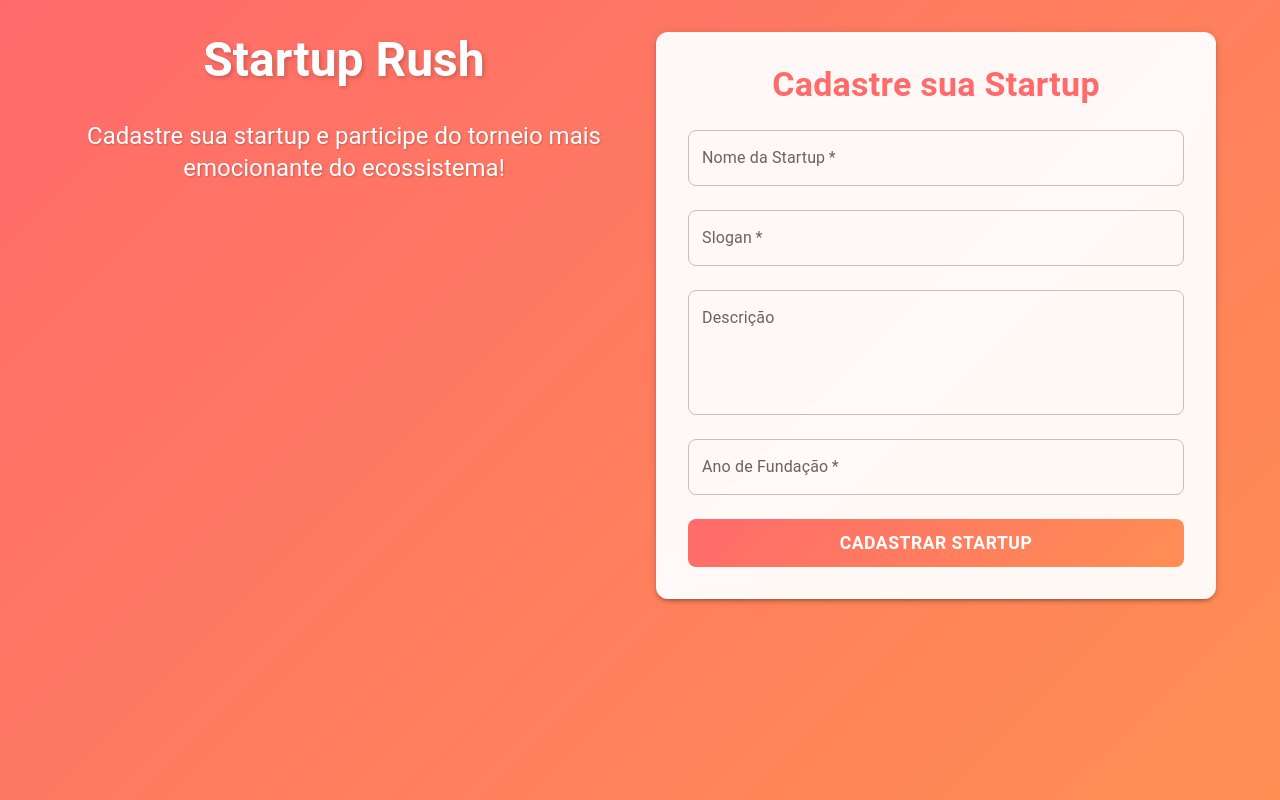
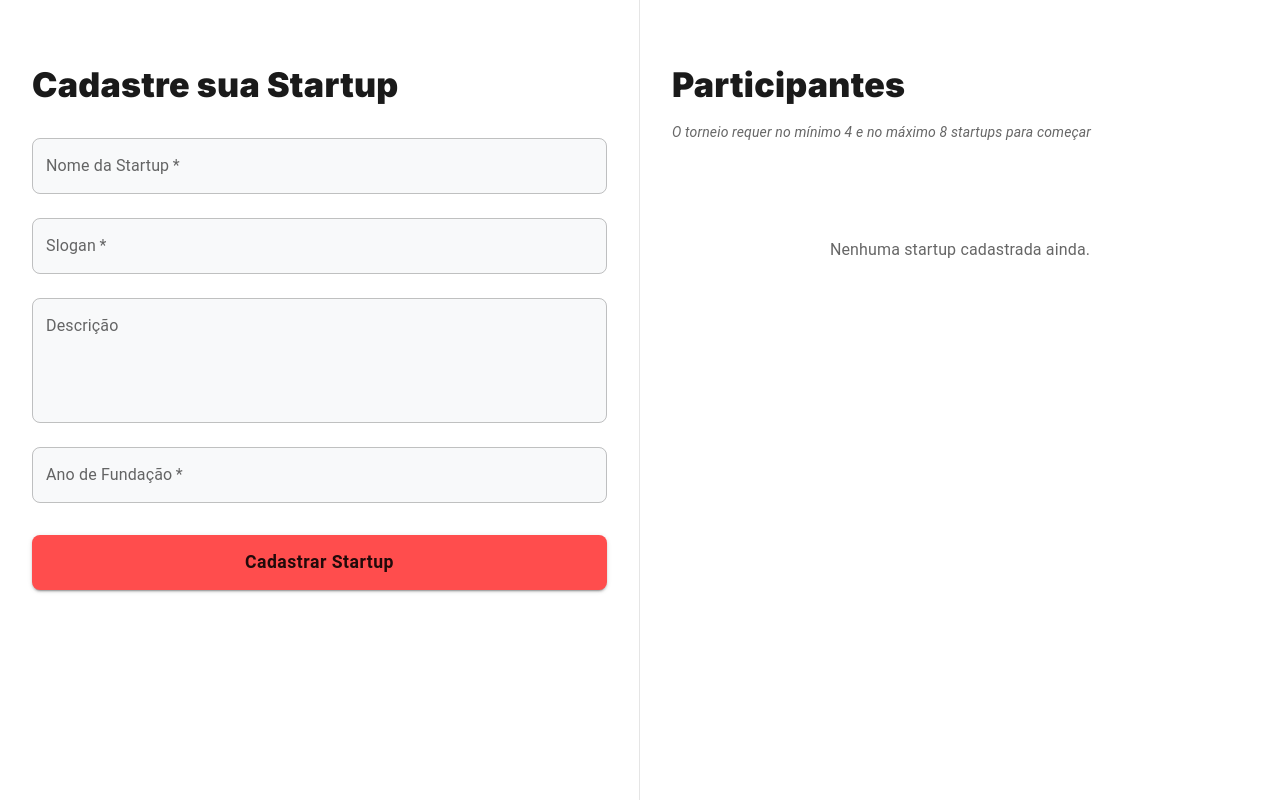
Before and after one commit to lucasnoryulson/desafio-dell, a React (Vite) app: page /register in a window 1280 px wide. Built offline with nearby package versions, Linux system fonts and the light colour scheme.

Commit message:
mudei o design da pagina de cadastro

```diff
--- a/src/components/StartupRegistration.tsx
+++ b/src/components/StartupRegistration.tsx
@@ -9,7 +9,6 @@ import {
   List,
   ListItem,
   ListItemText,
-  Divider,
   Container,
   Alert,
   Snackbar,
@@ -22,7 +21,6 @@ import { useNavigate } from 'react-router-dom';
 import { useTournamentStore } from '../store/tournamentStore';
 import { Startup } from '../types';
 import RocketLaunchIcon from '@mui/icons-material/RocketLaunch';
-import EmojiEventsIcon from '@mui/icons-material/EmojiEvents';
 
 const API_URL = 'http://localhost:3001/api';
 
@@ -145,98 +143,66 @@ export const StartupRegistration: React.FC = () => {
         minHeight: '100vh',
         width: '100%',
         display: 'flex',
-        flexDirection: 'column',
-        alignItems: 'center',
-        background: 'linear-gradient(135deg, #FF6B6B 0%, #FF8E53 100%)',
-        py: 4
+        backgroundColor: '#f8f9fa',
+        position: 'relative',
       }}
     >
-      <Container maxWidth="lg">
-        <Grid container spacing={4} justifyContent="center">
-          {/* Left Section */}
-          <Grid item xs={12} md={6}>
-            <Typography
-              variant="h3"
-              component="h1"
-              align="center"
+      {/* Formulário de Cadastro - Lado Esquerdo */}
+      <Box
         sx={{
-                color: 'white',
-                mb: 4,
-                fontWeight: 'bold',
-                textShadow: '2px 2px 4px rgba(0,0,0,0.2)'
+          width: { xs: '100%', md: '50%' },
+          p: { xs: 2, md: 4 },
+          backgroundColor: '#fff',
+          borderRight: '1px solid rgba(0,0,0,0.1)',
+          display: 'flex',
+          flexDirection: 'column',
         }}
       >
-              Startup Rush
-            </Typography>
-            <Typography
-              variant="h5"
-              align="center"
-              sx={{
-                color: 'white',
-                mb: 6,
-                textShadow: '1px 1px 2px rgba(0,0,0,0.2)'
-              }}
-            >
-              Cadastre sua startup e participe do torneio mais emocionante do ecossistema!
-            </Typography>
-          </Grid>
-
-          {/* Right Section */}
-          <Grid item xs={12} md={6}>
-            <Paper
-              elevation={3}
-              sx={{
-                p: 4,
-                borderRadius: 3,
-                backgroundColor: 'rgba(255, 255, 255, 0.95)',
-                backdropFilter: 'blur(10px)'
-              }}
-            >
+        <Box sx={{ maxWidth: '600px', width: '100%', margin: '0 auto' }}>
           <Typography
             variant="h4"
-                gutterBottom
-                align="center"
             sx={{
-                  fontWeight: 'bold',
-                  color: '#FF6B6B'
+              fontWeight: 900,
+              color: '#1a1a1a',
+              mb: 4,
+              fontFamily: "'Inter', sans-serif",
+              pt: { xs: 0, md: 4 },
             }}
           >
             Cadastre sua Startup
           </Typography>
 
-              <Box component="form" onSubmit={handleSubmit} sx={{ mt: 3 }}>
-                <Grid container spacing={3}>
-                  <Grid item xs={12}>
+          <Box component="form" onSubmit={handleSubmit}>
             <TextField
               fullWidth
               label="Nome da Startup"
               value={name}
               onChange={(e) => setName(e.target.value)}
               required
-                      variant="outlined"
               sx={{
+                mb: 3,
                 '& .MuiOutlinedInput-root': {
-                          borderRadius: 2
-                        }
+                  borderRadius: 2,
+                  backgroundColor: '#f8f9fa',
+                },
               }}
             />
-                  </Grid>
-                  <Grid item xs={12}>
+
             <TextField
               fullWidth
               label="Slogan"
               value={slogan}
               onChange={(e) => setSlogan(e.target.value)}
               required
-                      variant="outlined"
               sx={{
+                mb: 3,
                 '& .MuiOutlinedInput-root': {
-                          borderRadius: 2
-                        }
+                  borderRadius: 2,
+                  backgroundColor: '#f8f9fa',
+                },
               }}
             />
-                  </Grid>
-                  <Grid item xs={12}>
+
             <TextField
               fullWidth
               label="Descrição"
@@ -244,15 +210,15 @@ export const StartupRegistration: React.FC = () => {
               onChange={(e) => setDescription(e.target.value)}
               multiline
               rows={4}
-                      variant="outlined"
               sx={{
+                mb: 3,
                 '& .MuiOutlinedInput-root': {
-                          borderRadius: 2
-                        }
+                  borderRadius: 2,
+                  backgroundColor: '#f8f9fa',
+                },
               }}
             />
-                  </Grid>
-                  <Grid item xs={12}>
+
             <TextField
               fullWidth
               label="Ano de Fundação"
@@ -260,116 +226,187 @@ export const StartupRegistration: React.FC = () => {
               value={foundingYear}
               onChange={(e) => setFoundingYear(e.target.value)}
               required
-                      variant="outlined"
               inputProps={{ min: 1900, max: new Date().getFullYear() }}
               sx={{
+                mb: 4,
                 '& .MuiOutlinedInput-root': {
-                          borderRadius: 2
-                        }
+                  borderRadius: 2,
+                  backgroundColor: '#f8f9fa',
+                },
               }}
             />
-                  </Grid>
-                  <Grid item xs={12}>
+
             <Button
               type="submit"
               fullWidth
+              variant="contained"
               size="large"
               disabled={(tournament?.startups.length || 0) >= 8}
               sx={{
-                        height: 48,
+                py: 1.5,
+                backgroundColor: '#ff4d4d',
+                fontSize: '1.1rem',
+                fontWeight: 600,
                 borderRadius: 2,
-                        fontWeight: 'bold',
-                        fontSize: '1.1rem',
-                        background: 'linear-gradient(135deg, #FF6B6B 0%, #FF8E53 100%)',
-                        color: 'white',
+                textTransform: 'none',
                 '&:hover': {
-                          background: 'linear-gradient(135deg, #FF8E53 0%, #FF6B6B 100%)',
-                        }
+                  backgroundColor: '#ff3333',
+                },
               }}
             >
               Cadastrar Startup
             </Button>
-                  </Grid>
-                </Grid>
           </Box>
+        </Box>
+      </Box>
+
+      {/* Lista de Startups - Lado Direito */}
+      <Box
+        sx={{
+          width: { xs: '100%', md: '50%' },
+          p: { xs: 2, md: 4 },
+          display: { xs: 'block', md: 'block' },
+          backgroundColor: '#fff',
+        }}
+      >
+        <Box sx={{ maxWidth: '600px', width: '100%', margin: '0 auto' }}>
+          <Typography
+            variant="h4"
+            sx={{
+              fontWeight: 900,
+              color: '#1a1a1a',
+              mb: 2,
+              fontFamily: "'Inter', sans-serif",
+              pt: { xs: 0, md: 4 },
+            }}
+          >
+            Participantes
+          </Typography>
+
+          <Typography
+            variant="body2"
+            sx={{
+              color: '#666',
+              mb: 4,
+              fontStyle: 'italic',
+            }}
+          >
+            O torneio requer no mínimo 4 e no máximo 8 startups para começar
+          </Typography>
 
           {tournament?.startups.length ? (
             <>
-                  <Divider sx={{ my: 4 }} />
+              <List sx={{ mb: 4 }}>
+                {tournament.startups.map((startup) => (
+                  <Paper
+                    key={startup.id}
+                    elevation={0}
+                    sx={{
+                      mb: 2,
+                      p: 2,
+                      borderRadius: 2,
+                      border: '1px solid rgba(0,0,0,0.1)',
+                      transition: 'transform 0.2s ease-in-out, box-shadow 0.2s ease-in-out',
+                      '&:hover': {
+                        transform: 'translateY(-2px)',
+                        boxShadow: '0 4px 10px rgba(0,0,0,0.1)',
+                      },
+                    }}
+                  >
                     <Typography
                       variant="h6"
-                    gutterBottom
-                    align="center"
                       sx={{
-                      fontWeight: 'bold',
-                      color: '#FF6B6B'
+                        fontWeight: 600,
+                        color: '#1a1a1a',
+                        mb: 0.5,
                       }}
                     >
-                    Startups Cadastradas
+                      {startup.name}
                     </Typography>
-                  <List sx={{
-                    bgcolor: 'background.paper',
-                    borderRadius: 2,
-                    border: '1px solid rgba(0,0,0,0.1)'
-                  }}>
-                    {tournament.startups.map((startup) => (
-                      <ListItem key={startup.id}>
-                        <ListItemText
-                          primary={startup.name}
-                          secondary={`${startup.slogan} (${startup.foundingYear})`}
-                          primaryTypographyProps={{ fontWeight: 'medium' }}
-                        />
-                      </ListItem>
+                    <Typography
+                      variant="body2"
+                      sx={{
+                        color: '#666',
+                        fontStyle: 'italic',
+                        mb: 1,
+                      }}
+                    >
+                      {startup.slogan}
+                    </Typography>
+                    <Typography
+                      variant="caption"
+                      sx={{ color: '#999' }}
+                    >
+                      Fundada em {startup.foundingYear}
+                    </Typography>
+                  </Paper>
                 ))}
               </List>
-                  <Box sx={{ mt: 4, display: 'flex', justifyContent: 'center' }}>
+
               <Button
                 variant="contained"
-                      color="success"
                 size="large"
                 onClick={handleStartTournament}
                 disabled={(tournament.startups.length || 0) < 4}
+                startIcon={<RocketLaunchIcon />}
                 sx={{
+                  width: '100%',
+                  backgroundColor: '#4CAF50',
+                  color: 'white',
+                  py: 1.5,
+                  fontSize: '1.1rem',
+                  fontWeight: 600,
                   borderRadius: 2,
-                        fontWeight: 'bold',
-                        fontSize: '1.1rem'
+                  textTransform: 'none',
+                  '&:hover': {
+                    backgroundColor: '#43A047',
+                  },
+                  '&:disabled': {
+                    backgroundColor: 'rgba(0,0,0,0.12)',
+                  },
                 }}
               >
                 Iniciar Torneio
               </Button>
+            </>
+          ) : (
+            <Typography
+              variant="body1"
+              sx={{
+                color: '#666',
+                textAlign: 'center',
+                py: 8,
+              }}
+            >
+              Nenhuma startup cadastrada ainda.
+            </Typography>
+          )}
         </Box>
-                </>
-              ) : null}
-            </Paper>
-          </Grid>
-        </Grid>
-      </Container>
+      </Box>
 
-      {/* Error Snackbar */}
+      {/* Snackbars e Dialog */}
       <Snackbar
         open={!!error}
         autoHideDuration={6000}
         onClose={() => setError(null)}
         anchorOrigin={{ vertical: 'bottom', horizontal: 'center' }}
       >
-        <Alert onClose={() => setError(null)} severity="error" sx={{ width: '100%' }}>
+        <Alert onClose={() => setError(null)} severity="error">
           {error}
         </Alert>
       </Snackbar>
 
-      {/* Success Snackbar */}
       <Snackbar
         open={success}
         autoHideDuration={6000}
         onClose={() => setSuccess(false)}
         anchorOrigin={{ vertical: 'bottom', horizontal: 'center' }}
       >
-        <Alert onClose={() => setSuccess(false)} severity="success" sx={{ width: '100%' }}>
+        <Alert onClose={() => setSuccess(false)} severity="success">
           Startup cadastrada com sucesso!
         </Alert>
       </Snackbar>
 
-      {/* Dialog de confirmação para startup existente */}
       <Dialog
         open={dialogOpen}
         onClose={() => setDialogOpen(false)}
@@ -377,31 +414,22 @@ export const StartupRegistration: React.FC = () => {
           sx: {
             borderRadius: 2,
             maxWidth: 'sm',
-            width: '100%'
+            width: '100%',
           }
         }}
       >
-        <DialogTitle sx={{
-          background: 'linear-gradient(135deg, #FF6B6B 0%, #FF8E53 100%)',
-          color: 'white',
-          fontWeight: 'bold'
-        }}>
+        <DialogTitle sx={{ fontWeight: 'bold' }}>
           Startup já cadastrada
         </DialogTitle>
-        <DialogContent sx={{ mt: 2 }}>
+        <DialogContent>
           <Typography>
             A startup "{existingStartup?.name}" já está cadastrada no sistema. Deseja inscrevê-la na competição?
           </Typography>
         </DialogContent>
-        <DialogActions sx={{ p: 2 }}>
+        <DialogActions>
           <Button
             onClick={() => setDialogOpen(false)}
-            sx={{
-              color: '#666',
-              '&:hover': {
-                backgroundColor: 'rgba(0,0,0,0.05)'
-              }
-            }}
+            sx={{ color: '#666' }}
           >
             Não, cadastrar nova
           </Button>
@@ -409,10 +437,9 @@ export const StartupRegistration: React.FC = () => {
             onClick={handleUseExistingStartup}
             variant="contained"
             sx={{
-              background: 'linear-gradient(135deg, #FF6B6B 0%, #FF8E53 100%)',
-              color: 'white',
+              backgroundColor: '#ff4d4d',
               '&:hover': {
-                background: 'linear-gradient(135deg, #FF8E53 0%, #FF6B6B 100%)',
+                backgroundColor: '#ff3333',
               }
             }}
           >
```
Lines whose indentation alone changed are shown as unchanged.
